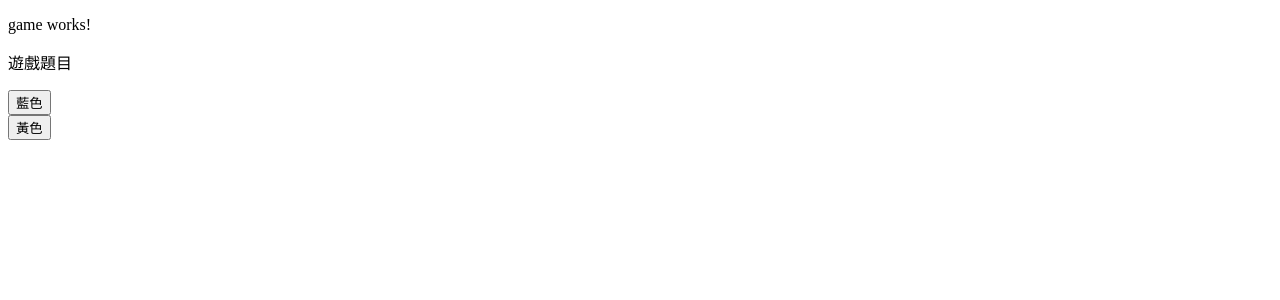
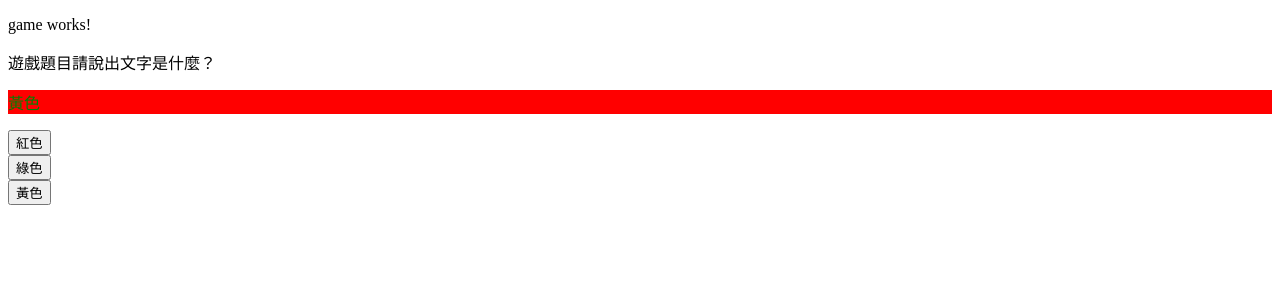
Before and after one commit to dannypc1628/Angular-Banquet-Game, an Angular app: page / in a window 1280 px wide. Shown: the top 300 px of the page. Built offline with nearby package versions, Linux system fonts and the light colour scheme.

Commit message:
完成基本遊戲功能

```diff
--- a/src/app/game/game.component.html
+++ b/src/app/game/game.component.html
@@ -1,15 +1,18 @@
 <p>game works!</p>
 
-<p>遊戲題目{{quation}}</p>
-<div>
-  <p [ngClass]="{'class': true}">{{quation}}</p>
+<p>遊戲題目{{quations[useIndex].title}}</p>
+<div [style.background-color]="quations[1].answerColor.code">
+  <p [style.color]="quations[0].answerColor.code">{{quations[2].answerColor.name}}</p>
 </div>
 
 <div class="row">
   <div class="col">
-    <button>藍色</button>
+    <button (click)="checkAnswer(choiceItems[0].name)">{{choiceItems[0].name}}</button>
   </div>
   <div class="col">
-    <button>黃色</button>
+    <button (click)="checkAnswer(choiceItems[1].name)">{{choiceItems[1].name}}</button>
+  </div>
+  <div class="col">
+    <button (click)="checkAnswer(choiceItems[2].name)">{{choiceItems[2].name}}</button>
   </div>
 </div>
--- a/src/app/game/game.component.ts
+++ b/src/app/game/game.component.ts
@@ -1,5 +1,8 @@
+import { Color } from './../type/color';
+import { Quation } from './../type/quation';
 import { Component, OnInit } from '@angular/core';
 import { DataService } from '../data.service';
+import { QuationItem } from '../type/quationItem';
 
 @Component({
   selector: 'app-game',
@@ -7,16 +10,24 @@ import { DataService } from '../data.service';
   styleUrls: ['./game.component.scss'],
 })
 export class GameComponent implements OnInit {
-  quation: string;
-  answer: string;
+  quations: Array<QuationItem>;
+  choiceItems: Array<Color>;
+  useIndex: number;
   constructor(private dataService: DataService) {}
 
-  ngOnInit(): void {}
+  ngOnInit(): void {
+    this.next();
+  }
 
-  next(): void {}
+  next(): void {
+    const quation = this.dataService.getQuation();
+    this.quations = quation.quations;
+    this.choiceItems = quation.choiceItems;
+    this.useIndex = quation.useIndex;
+  }
 
   checkAnswer(answer: string): void {
-    if (answer === this.answer) {
+    if (answer === this.quations[this.useIndex].answerColor.name) {
       this.showAnswer('yes');
     } else {
       this.showAnswer('no');
@@ -24,8 +35,11 @@ export class GameComponent implements OnInit {
   }
   showAnswer(yesNo: string): void {
     if ('yes' === yesNo.toLocaleLowerCase()) {
+      console.log('yes');
     }
-    if ('no' === yesNo.toLocaleUpperCase()) {
+    if ('no' === yesNo.toLocaleLowerCase()) {
+      console.log('no');
     }
+    this.next();
   }
 }
```
